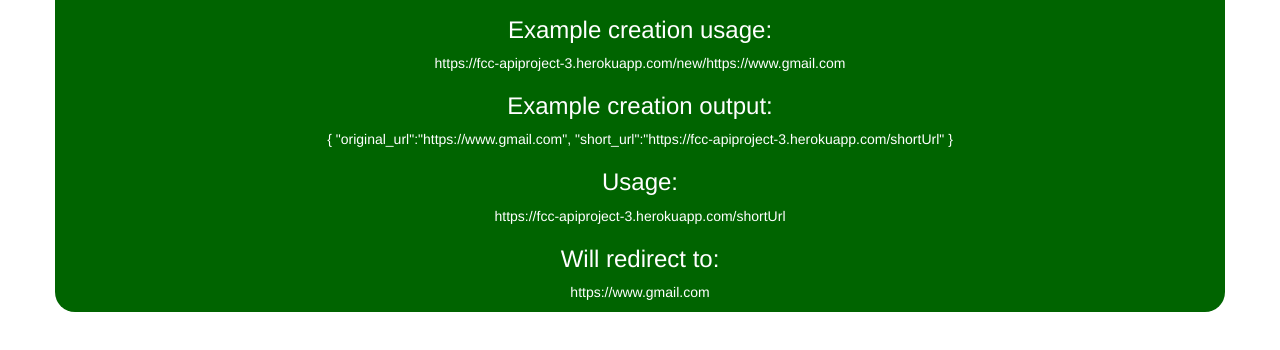
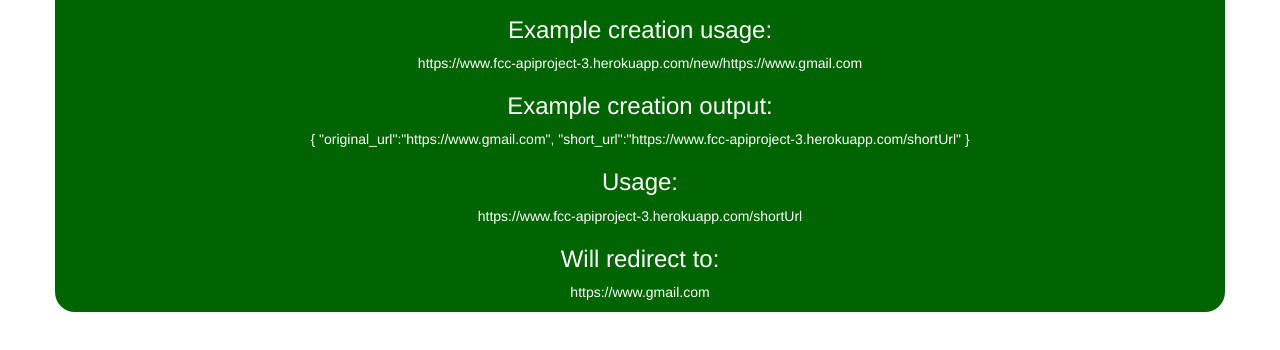
Before and after one commit to Bevets87/URL-Shortener-Microservice, a website: page client/index.html in a window 1280 px wide. Shown: the part 206-556 px from the top of the page. Drawn offline with nearby package versions, Linux system fonts and the light colour scheme.

Commit message:
fixed index.html

```diff
--- a/client/index.html
+++ b/client/index.html
@@ -18,11 +18,11 @@
          <li>When I visit that shortened URL, it will redirect me to my original link.</li>
     </ol>
     <h3>Example creation usage:</h3>
-    <p>https://fcc-apiproject-3.herokuapp.com/new/https://www.gmail.com</p>
+    <p>https://www.fcc-apiproject-3.herokuapp.com/new/https://www.gmail.com</p>
     <h3>Example creation output:</h3>
-    <p>{ "original_url":"https://www.gmail.com", "short_url":"https://fcc-apiproject-3.herokuapp.com/shortUrl" }</p>
+    <p>{ "original_url":"https://www.gmail.com", "short_url":"https://www.fcc-apiproject-3.herokuapp.com/shortUrl" }</p>
     <h3>Usage:</h3>
-    <p>https://fcc-apiproject-3.herokuapp.com/shortUrl</p>
+    <p>https://www.fcc-apiproject-3.herokuapp.com/shortUrl</p>
     <h3>Will redirect to:</h3>
     <p>https://www.gmail.com</p>
 </body>
```
